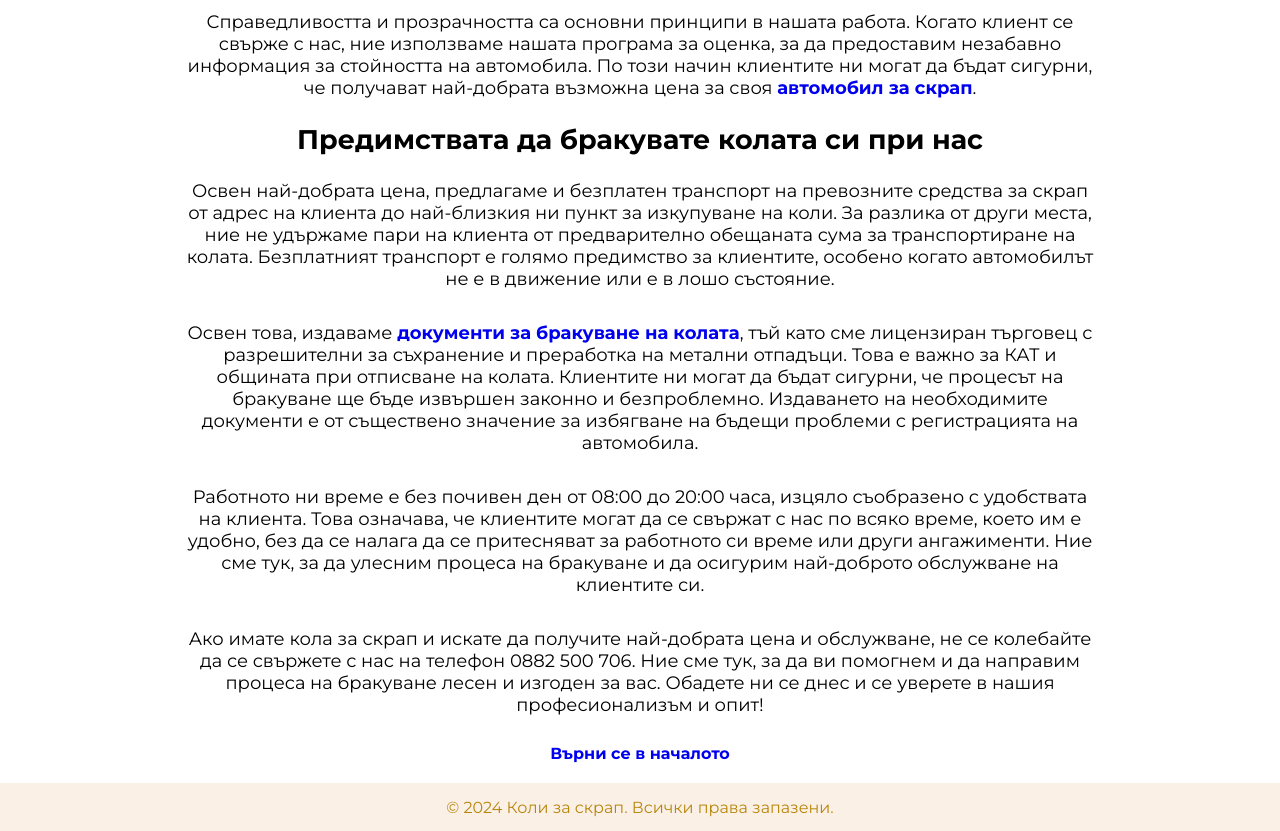
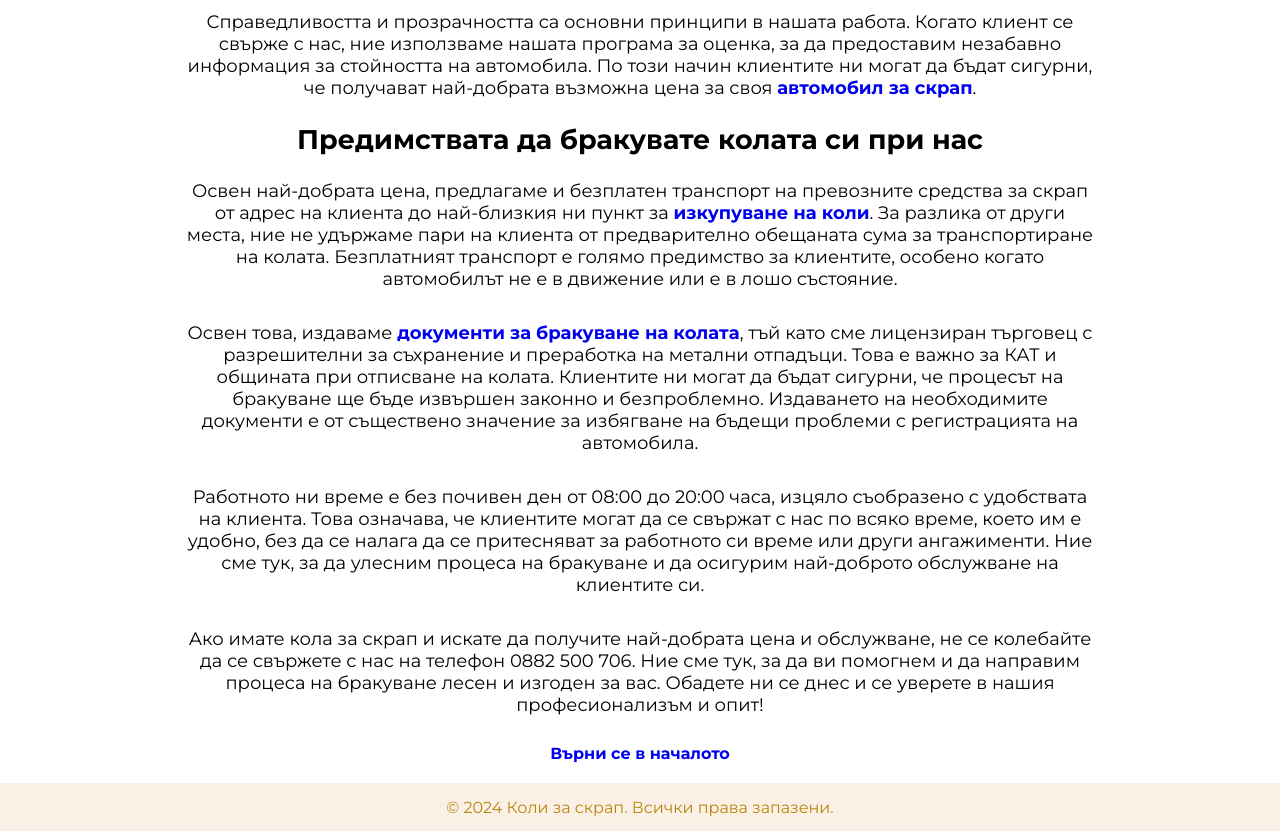
Before and after one commit to inweblife/kolizascrap, a plain HTML site: page kak-se-ocenqva-kola-za-scrap.html in a window 1280 px wide. Shown: the part 1593-2424 px from the top of the page. Drawn offline with Linux system fonts and the light colour scheme.

Commit message:
Update kak-se-ocenqva-kola-za-scrap.html

```diff
--- a/kak-se-ocenqva-kola-za-scrap.html
+++ b/kak-se-ocenqva-kola-za-scrap.html
@@ -123,7 +123,7 @@
       <p class="text">
         Освен най-добрата цена, предлагаме и безплатен транспорт на превозните
         средства за скрап от адрес на клиента до най-близкия ни пункт за
-        изкупуване на коли. За разлика от други места, ние не удържаме пари на
+        <a href="https://kolazascrap.com/blog/izkupuvane-na-koli/"><strong>изкупуване на коли</strong></a>. За разлика от други места, ние не удържаме пари на
         клиента от предварително обещаната сума за транспортиране на колата.
         Безплатният транспорт е голямо предимство за клиентите, особено когато
         автомобилът не е в движение или е в лошо състояние.
```
